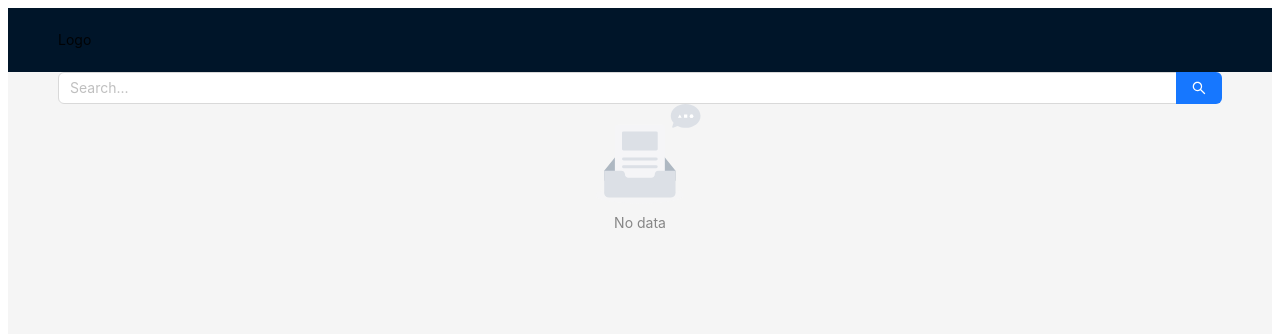
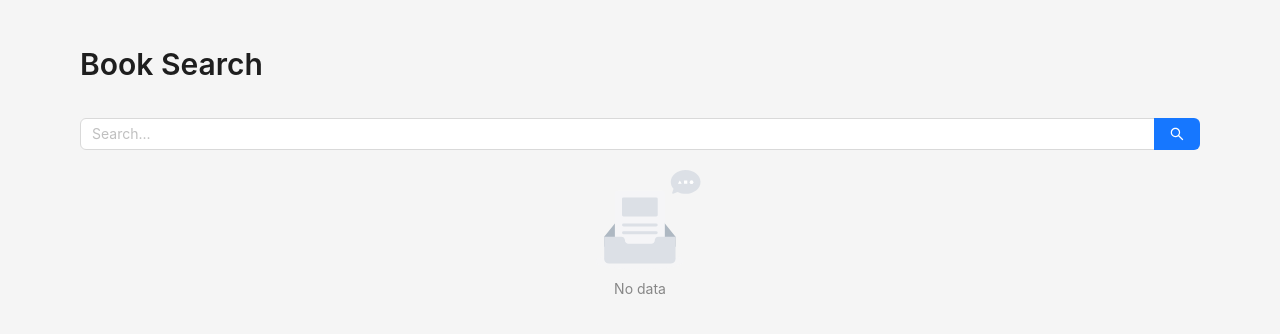
Before and after one commit to iojichervo/book-search, a Next.js app: page / in a window 1280 px wide. Shown: the top 334 px of the page. Built offline with nearby package versions, Linux system fonts and the light colour scheme.

Commit message:
Improve UI of SearchTable

```diff
--- a/src/components/BooksSearch/index.tsx
+++ b/src/components/BooksSearch/index.tsx
@@ -1,5 +1,5 @@
 import BooksTable from '@/components/BooksTable'
-import { Empty, Input } from 'antd'
+import { Empty, Input, Row } from 'antd'
 import { useState } from 'react'
 
 const { Search } = Input
@@ -9,7 +9,7 @@ export default function BooksSearch() {
   const [search, setSearch] = useState<string>()
 
   const onSearch = (value: string) => {
-    if (value.length >= 3) {
+    if (value.length > 3) {
       setSearch(value)
       setIsInvalid(false)
     } else {
@@ -19,12 +19,16 @@ export default function BooksSearch() {
 
   return (
     <>
+      <div id="search-wrapper">
         <Search
           placeholder="Search..."
           status={isInvalid ? 'error' : ''}
           onSearch={onSearch}
           enterButton
         />
+        {isInvalid && <small>The searched value needs to be longer</small>}
+      </div>
+
       {!search && <Empty />}
       {search && <BooksTable search={search} />}
     </>
--- a/src/components/BooksTable/index.tsx
+++ b/src/components/BooksTable/index.tsx
@@ -32,6 +32,11 @@ export default function BooksTable(props: BooksTableProps) {
   ]
 
   if (error) return <p>An error has occurred...</p>
-  if (isLoading) return <Spin />
-  return <Table dataSource={data.docs} columns={columns} />
+  return (
+    <Table
+      dataSource={data && data.docs}
+      columns={columns}
+      loading={isLoading}
+    />
+  )
 }
--- a/src/pages/_app.tsx
+++ b/src/pages/_app.tsx
@@ -1,4 +1,5 @@
 import type { AppProps } from 'next/app'
+import './styles.css'
 
 export default function App({ Component, pageProps }: AppProps) {
   return <Component {...pageProps} />
--- a/src/pages/index.tsx
+++ b/src/pages/index.tsx
@@ -1,22 +1,27 @@
+import { Layout, Typography } from 'antd'
+import Head from 'next/head'
 import BooksSearch from '@/components/BooksSearch'
-import { Layout } from 'antd'
-import Head from 'next/head'
 
-const { Header, Content } = Layout
+const { Title } = Typography
+const { Content } = Layout
 
 export default function Home() {
   return (
     <>
       <Head>
         <title>Book Search</title>
-        <meta name="description" content="Generated by create next app" />
+        <meta
+          name="description"
+          content="Simple app tou search for books, enjoy!"
+        />
         <meta name="viewport" content="width=device-width, initial-scale=1" />
         <link rel="icon" href="/favicon.ico" />
       </Head>
 
-      <Layout style={{ height: '100vh' }}>
-        <Header>Logo</Header>
-        <Content style={{ padding: '0 50px' }}>
+      <Layout id="main-layout">
+        <Content>
+          <Title level={2}>Book Search</Title>
+
           <BooksSearch />
         </Content>
       </Layout>
--- /dev/null
+++ b/src/pages/styles.css
@@ -0,0 +1,12 @@
+body {
+    margin: 0;
+}
+
+#main-layout {
+    height: 100vh;
+    padding: 20px 80px;
+}
+
+#search-wrapper {
+    padding: 20px 0;
+}
```
Lines whose indentation alone changed are shown as unchanged.
